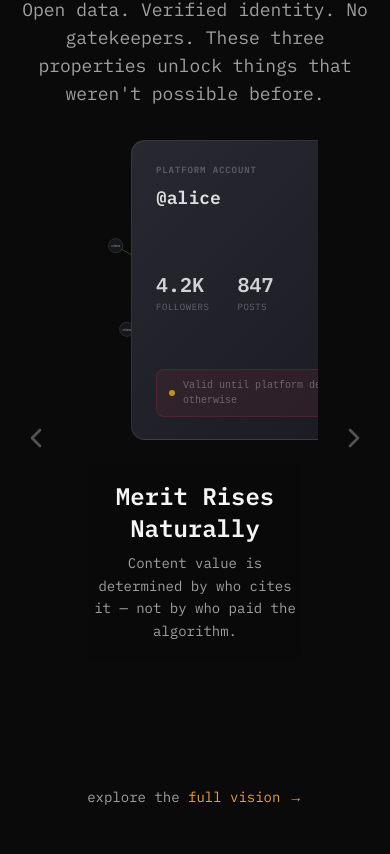
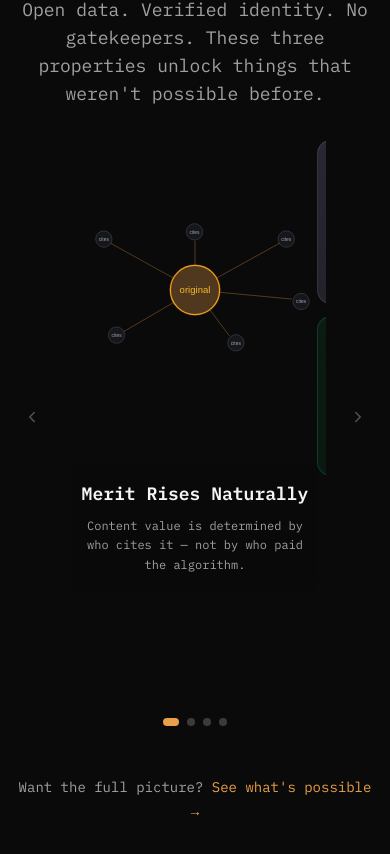
Before and after one commit to epressworld/world, a Next.js app: page / in a window 390 px wide. Shown: the part 5810-6664 px from the top of the page. Built offline with nearby package versions, Linux system fonts and the light colour scheme.

Commit message:
refactor: update VisionPreview footer CTA and improve reputation card text
- Change footer CTA from 'Want to dive deeper?' to 'Want the full picture?'
- Add whiteSpace: nowrap to reputation card text to prevent wrapping on desktop

```diff
--- a/src/components/home/vision-preview.jsx
+++ b/src/components/home/vision-preview.jsx
@@ -988,21 +988,13 @@ const cardsData = [
       </>
     ),
     visual: (
-      <div
-        style={{
-          height: "300px",
-          display: "flex",
-          gap: "20px",
-          maxWidth: "700px",
-          margin: "0 auto",
-        }}
-      >
-        <div
-          style={{
-            flex: 1,
-            minWidth: "300px",
+      <div className="reputation-comparison">
+        <div className="reputation-cards flex flex-col md:flex-row gap-3 md:gap-5 max-w-full md:max-w-[700px] mx-auto">
+          <div
+            className="reputation-card flex-1 min-w-0 md:min-w-[280px]"
+            style={{
               borderRadius: "14px",
-            padding: "22px 24px",
+              padding: "16px 20px",
               background:
                 "linear-gradient(135deg, rgba(40,40,50,1) 0%, rgba(25,25,32,1) 100%)",
               border: "1px solid rgba(255,255,255,0.1)",
@@ -1014,31 +1006,31 @@ const cardsData = [
             <div>
               <div
                 style={{
-                fontSize: "9px",
+                  fontSize: "8px",
                   fontWeight: 700,
                   letterSpacing: "0.1em",
                   color: "rgba(255,255,255,0.25)",
-                marginBottom: "8px",
+                  marginBottom: "6px",
                 }}
               >
                 PLATFORM ACCOUNT
               </div>
+              <div
+                style={{
+                  fontSize: "16px",
+                  fontWeight: 700,
+                  color: "rgba(255,255,255,0.85)",
+                }}
+              >
+                @alice
+              </div>
+            </div>
+            <div style={{ display: "flex", gap: "20px", marginTop: "12px" }}>
+              <div>
                 <div
                   style={{
                     fontSize: "18px",
                     fontWeight: 700,
-                color: "rgba(255,255,255,0.85)",
-              }}
-            >
-              @alice
-            </div>
-          </div>
-          <div style={{ display: "flex", gap: "28px", marginTop: "16px" }}>
-            <div>
-              <div
-                style={{
-                  fontSize: "20px",
-                  fontWeight: 700,
                     color: "rgba(255,255,255,0.8)",
                   }}
                 >
@@ -1046,7 +1038,7 @@ const cardsData = [
                 </div>
                 <div
                   style={{
-                  fontSize: "9px",
+                    fontSize: "8px",
                     color: "rgba(255,255,255,0.3)",
                     letterSpacing: "0.06em",
                     textTransform: "uppercase",
@@ -1058,7 +1050,7 @@ const cardsData = [
               <div>
                 <div
                   style={{
-                  fontSize: "20px",
+                    fontSize: "18px",
                     fontWeight: 700,
                     color: "rgba(255,255,255,0.8)",
                   }}
@@ -1067,7 +1059,7 @@ const cardsData = [
                 </div>
                 <div
                   style={{
-                  fontSize: "9px",
+                    fontSize: "8px",
                     color: "rgba(255,255,255,0.3)",
                     letterSpacing: "0.06em",
                     textTransform: "uppercase",
@@ -1080,20 +1072,20 @@ const cardsData = [
             <div
               style={{
                 width: "100%",
-              marginTop: "12px",
-              padding: "8px 12px",
-              borderRadius: "8px",
+                marginTop: "10px",
+                padding: "6px 10px",
+                borderRadius: "6px",
                 background: "rgba(239,68,68,0.08)",
                 border: "1px solid rgba(239,68,68,0.15)",
                 display: "flex",
                 alignItems: "center",
-              gap: "8px",
-            }}
-          >
-            <div
-              style={{
-                width: "6px",
-                height: "6px",
+                gap: "6px",
+              }}
+            >
+              <div
+                style={{
+                  width: "5px",
+                  height: "5px",
                   borderRadius: "50%",
                   background: "rgba(251,191,36,0.7)",
                   flexShrink: 0,
@@ -1101,9 +1093,10 @@ const cardsData = [
               />
               <span
                 style={{
-                fontSize: "10px",
+                  fontSize: "9px",
                   color: "rgba(255,255,255,0.3)",
                   fontFamily: "monospace",
+                  whiteSpace: "nowrap",
                 }}
               >
                 Valid until platform decides otherwise
@@ -1111,11 +1104,10 @@ const cardsData = [
             </div>
           </div>
           <div
-          style={{
-            flex: 1,
-            minWidth: "300px",
+            className="reputation-card flex-1 min-w-0 md:min-w-[280px]"
+            style={{
               borderRadius: "14px",
-            padding: "22px 24px",
+              padding: "16px 20px",
               background:
                 "linear-gradient(135deg, rgba(10,28,18,1) 0%, rgba(8,20,14,1) 100%)",
               border: "1px solid rgba(52,211,153,0.2)",
@@ -1127,18 +1119,18 @@ const cardsData = [
             <div>
               <div
                 style={{
-                fontSize: "9px",
+                  fontSize: "8px",
                   fontWeight: 700,
                   letterSpacing: "0.1em",
                   color: "rgba(52,211,153,0.45)",
-                marginBottom: "8px",
+                  marginBottom: "6px",
                 }}
               >
                 EPRESS IDENTITY
               </div>
               <div
                 style={{
-                fontSize: "15px",
+                  fontSize: "13px",
                   fontWeight: 700,
                   color: "rgba(110,231,183,0.9)",
                   fontFamily: "monospace",
@@ -1147,11 +1139,11 @@ const cardsData = [
                 0x742d...f9a3
               </div>
             </div>
-          <div style={{ display: "flex", gap: "28px", marginTop: "16px" }}>
+            <div style={{ display: "flex", gap: "20px", marginTop: "12px" }}>
               <div>
                 <div
                   style={{
-                  fontSize: "20px",
+                    fontSize: "18px",
                     fontWeight: 700,
                     color: "rgba(110,231,183,0.85)",
                   }}
@@ -1160,7 +1152,7 @@ const cardsData = [
                 </div>
                 <div
                   style={{
-                  fontSize: "9px",
+                    fontSize: "8px",
                     color: "rgba(110,231,183,0.35)",
                     letterSpacing: "0.06em",
                     textTransform: "uppercase",
@@ -1172,7 +1164,7 @@ const cardsData = [
               <div>
                 <div
                   style={{
-                  fontSize: "20px",
+                    fontSize: "18px",
                     fontWeight: 700,
                     color: "rgba(110,231,183,0.85)",
                   }}
@@ -1181,7 +1173,7 @@ const cardsData = [
                 </div>
                 <div
                   style={{
-                  fontSize: "9px",
+                    fontSize: "8px",
                     color: "rgba(110,231,183,0.35)",
                     letterSpacing: "0.06em",
                     textTransform: "uppercase",
@@ -1194,20 +1186,20 @@ const cardsData = [
             <div
               style={{
                 width: "100%",
-              marginTop: "12px",
-              padding: "8px 12px",
-              borderRadius: "8px",
+                marginTop: "10px",
+                padding: "6px 10px",
+                borderRadius: "6px",
                 background: "rgba(52,211,153,0.07)",
                 border: "1px solid rgba(52,211,153,0.18)",
                 display: "flex",
                 alignItems: "center",
-              gap: "8px",
-            }}
-          >
-            <div
-              style={{
-                width: "6px",
-                height: "6px",
+                gap: "6px",
+              }}
+            >
+              <div
+                style={{
+                  width: "5px",
+                  height: "5px",
                   borderRadius: "50%",
                   background: "rgba(52,211,153,0.8)",
                   flexShrink: 0,
@@ -1215,13 +1207,14 @@ const cardsData = [
               />
               <span
                 style={{
-                fontSize: "10px",
+                  fontSize: "9px",
                   color: "rgba(110,231,183,0.6)",
                   fontFamily: "monospace",
                 }}
               >
                 Valid forever. Verifiable by anyone.
               </span>
+            </div>
           </div>
         </div>
       </div>
@@ -1305,6 +1298,7 @@ export function VisionPreview() {
     autoplayRef.current,
   ])
   const carouselRef = useRef(null)
+  const [selectedIndex, setSelectedIndex] = useState(0)
 
   const scrollPrev = useCallback(() => {
     if (emblaApi) emblaApi.scrollPrev()
@@ -1313,6 +1307,27 @@ export function VisionPreview() {
   const scrollNext = useCallback(() => {
     if (emblaApi) emblaApi.scrollNext()
   }, [emblaApi])
+
+  const scrollTo = useCallback(
+    (index) => {
+      if (emblaApi) emblaApi.scrollTo(index)
+    },
+    [emblaApi],
+  )
+
+  const onSelect = useCallback(() => {
+    if (!emblaApi) return
+    setSelectedIndex(emblaApi.selectedScrollSnap())
+  }, [emblaApi])
+
+  useEffect(() => {
+    if (!emblaApi) return
+    onSelect()
+    emblaApi.on("select", onSelect)
+    return () => {
+      emblaApi.off("select", onSelect)
+    }
+  }, [emblaApi, onSelect])
 
   useEffect(() => {
     const el = carouselRef.current
@@ -1449,10 +1464,39 @@ export function VisionPreview() {
         .carousel-arrow:hover {
           color: #e8a04a;
         }
-        @media (max-width: 640px) {
+        @media (max-width: 768px) {
           .carousel-arrow {
-            width: 40px;
-            height: 40px;
+            width: 32px;
+            height: 32px;
+          }
+          .carousel-arrow svg {
+            width: 18px;
+            height: 18px;
+          }
+          .embla__slide {
+            padding-left: 8px;
+            padding-right: 8px;
+          }
+          .slide-text {
+            margin-top: 16px;
+            padding: 12px 8px;
+          }
+          .slide-text h3 {
+            font-size: 1.125rem;
+          }
+          .slide-text p {
+            font-size: 0.75rem;
+          }
+          .reputation-comparison {
+            height: auto !important;
+          }
+          .reputation-cards {
+            flex-direction: column !important;
+            gap: 12px !important;
+          }
+          .reputation-card {
+            min-width: unset !important;
+            width: 100%;
           }
         }
         .slide-card {
@@ -1491,30 +1535,31 @@ export function VisionPreview() {
         </p>
 
         <article
-          className="flex items-center gap-4"
+          className="flex flex-col items-center gap-4"
           onMouseEnter={() => autoplayRef.current.stop()}
           onMouseLeave={() => autoplayRef.current.play()}
         >
+          <div className="flex items-center gap-4 w-full">
             <button
               type="button"
-            className="carousel-arrow flex-shrink-0"
+              className="carousel-arrow flex-shrink-0 hidden md:flex"
               onClick={scrollPrev}
               aria-label="Previous slide"
             >
-            <ChevronLeft className="w-8 h-8" />
+              <ChevronLeft className="w-6 h-6 md:w-8 md:h-8" />
             </button>
 
-          <div className="embla flex-1" ref={emblaRef}>
+            <div className="embla flex-1 w-full" ref={emblaRef}>
               <div className="embla__container">
                 {cardsData.map((card) => (
-                <div key={card.id} className="embla__slide px-4">
+                  <div key={card.id} className="embla__slide px-2 md:px-4">
                     <div className="slide-card">
                       <div className="slide-visual">{card.visual}</div>
                       <div className="slide-text">
-                      <h3 className="font-semibold text-2xl mb-2">
+                        <h3 className="font-semibold text-xl md:text-2xl mb-2">
                           {card.title}
                         </h3>
-                      <p className="text-sm text-dark-muted leading-relaxed max-w-lg mx-auto">
+                        <p className="text-xs md:text-sm text-dark-muted leading-relaxed max-w-lg mx-auto px-2">
                           {card.description}
                         </p>
                       </div>
@@ -1526,19 +1571,34 @@ export function VisionPreview() {
 
             <button
               type="button"
-            className="carousel-arrow flex-shrink-0"
+              className="carousel-arrow flex-shrink-0 hidden md:flex"
               onClick={scrollNext}
               aria-label="Next slide"
             >
-            <ChevronRight className="w-8 h-8" />
+              <ChevronRight className="w-6 h-6 md:w-8 md:h-8" />
             </button>
+          </div>
+
+          <div className="flex md:hidden items-center gap-2 mt-2">
+            {cardsData.map((_, index) => (
+              <button
+                key={index}
+                type="button"
+                onClick={() => scrollTo(index)}
+                className={`w-2 h-2 rounded-full transition-all duration-300 ${
+                  index === selectedIndex ? "bg-primary w-4" : "bg-white/20"
+                }`}
+                aria-label={`Go to slide ${index + 1}`}
+              />
+            ))}
+          </div>
         </article>
 
         <div className="text-center mt-12">
           <span className="text-sm text-dark-muted">
-            explore the{" "}
+            Want the full picture?{" "}
             <a href="/vision" className="text-primary hover:underline">
-              full vision →
+              See what's possible →
             </a>
           </span>
         </div>
```
Lines whose indentation alone changed are shown as unchanged.
